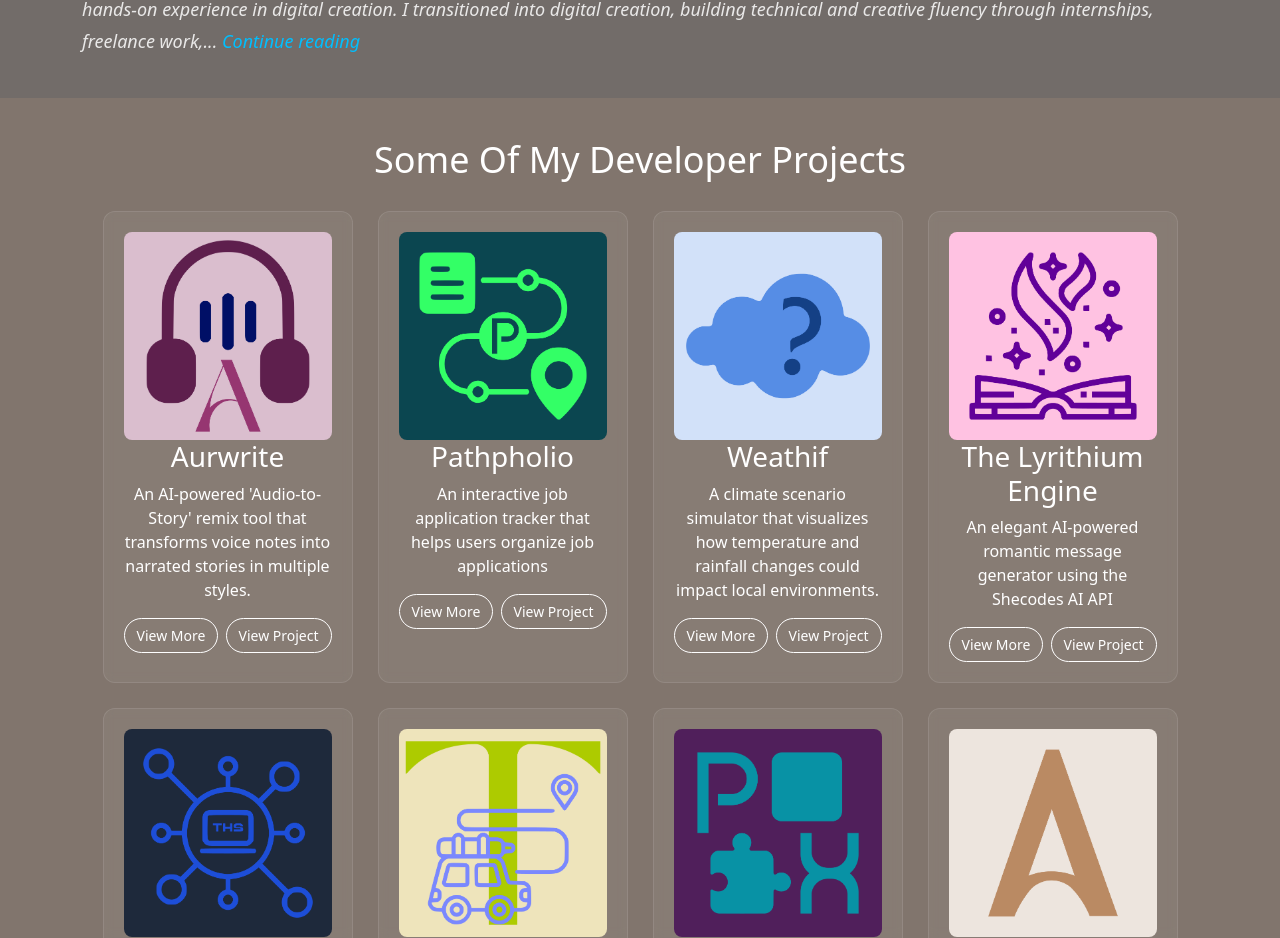
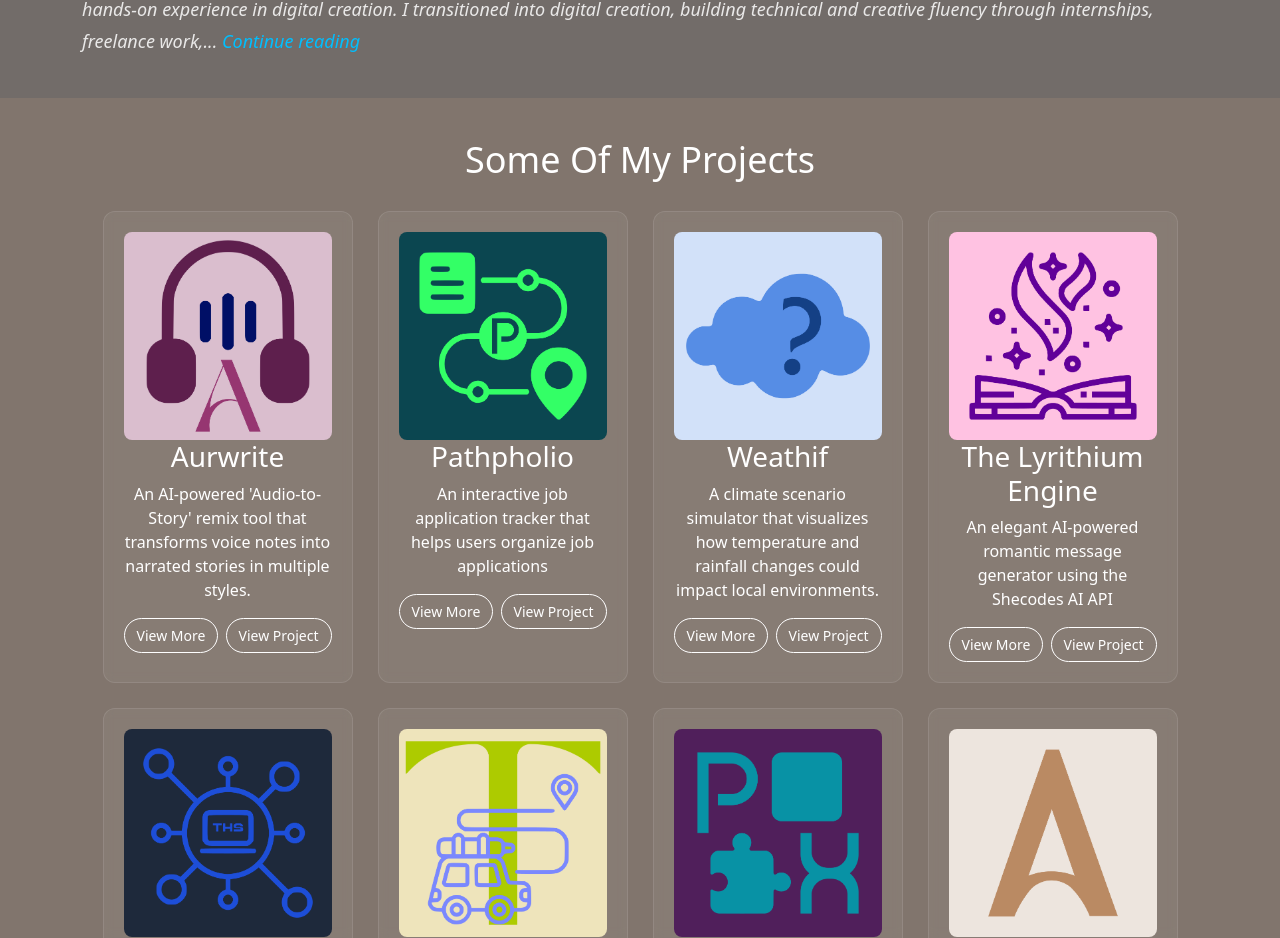
Before and after one commit to gititbunny/nn-react-portfolio, a React (Create React App) app in the folder portfolio/: page / in a window 1280 px wide. Shown: the part 1115-2053 px from the top of the page. Built offline with nearby package versions, Linux system fonts and the light colour scheme.

Commit message:
Update projects section title

```diff
--- a/portfolio/src/components/Projects.js
+++ b/portfolio/src/components/Projects.js
@@ -151,7 +151,7 @@ function Projects() {
 
   return (
     <section id="projects" className="projects-section">
-      <h2 className="projects-title">Some Of My Developer Projects</h2>
+      <h2 className="projects-title">Some Of My Projects</h2>
       <div className="projects-grid">
         {projects.map((project) => (
           <div className="project-card" key={project.id}>
```
